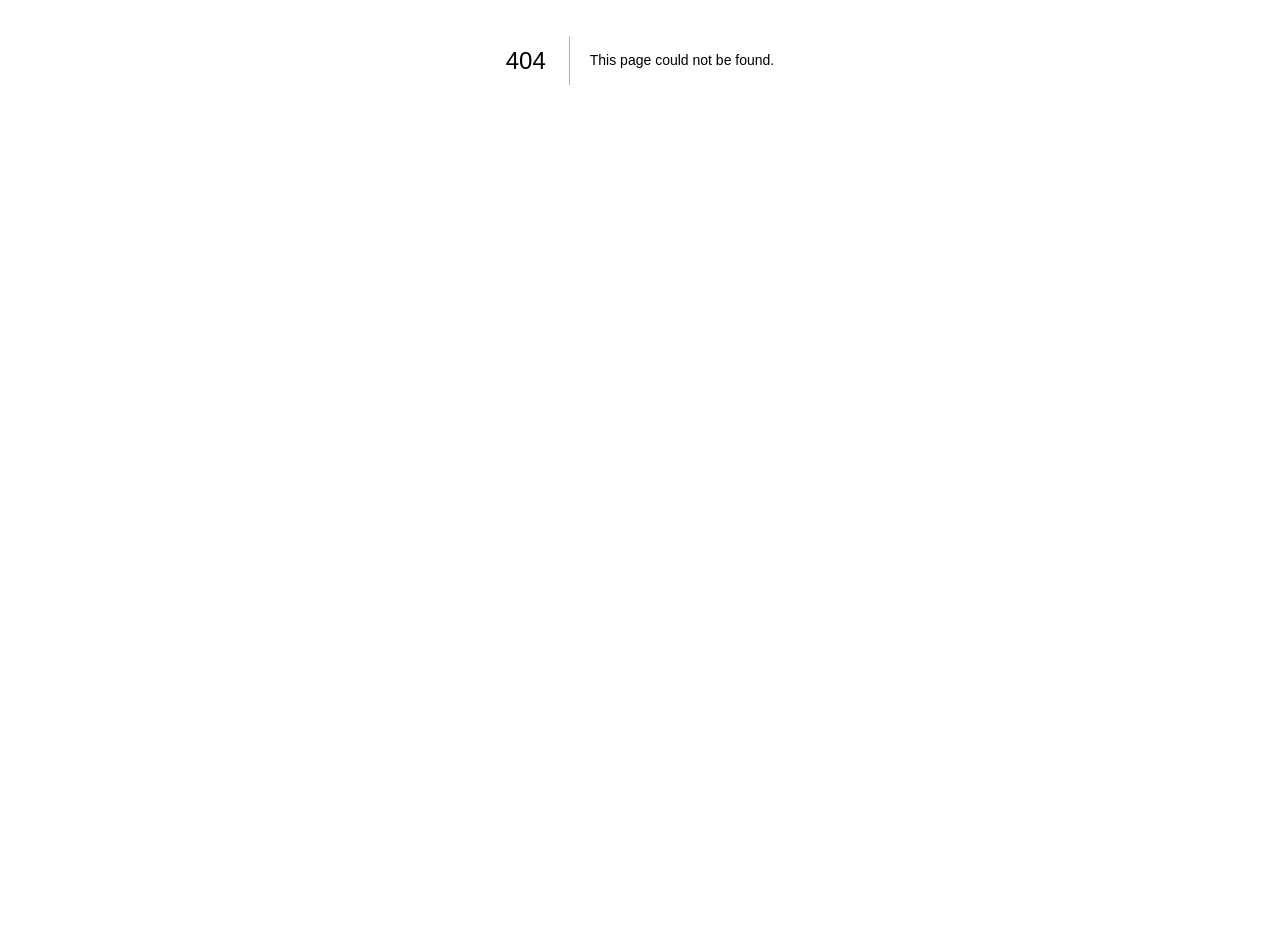
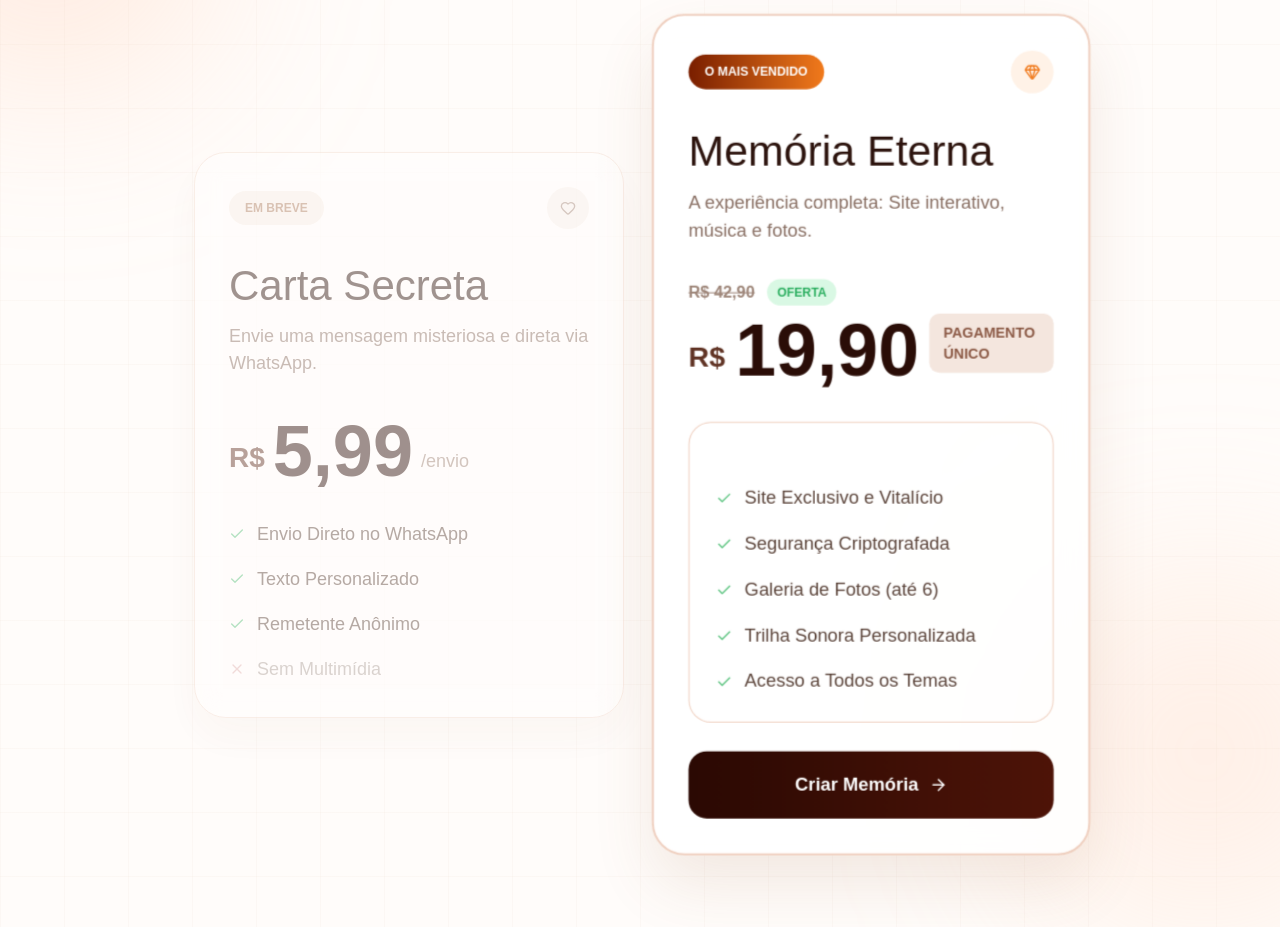
Before and after one commit to empt1xz/afetum2.0, a Next.js app: page /price in a window 1280 px wide. Before the commit this address had no page. Shown: the part 340-1267 px from the top of the page. Before the commit the page ends 800 px from the top, so only its background shows below. Built offline with nearby package versions, Linux system fonts and the light colour scheme.

Commit message:
feat: Tela de preço adicionada

```diff
--- /dev/null
+++ b/src/app/price/page.tsx
@@ -0,0 +1,144 @@
+import Header from "@/components/Header/Header";
+import styles from "./style.module.css";
+import { Heart, Gem, Check, X, ArrowRight } from "lucide-react";
+
+export default function Home() {
+  return (
+    <main className={styles.container}>
+      <Header />
+      <div className={styles.blurOne}></div>
+      <div className={styles.blurTwo}></div>
+
+      <section className={styles.hero}>
+        <span className={styles.badgeTop}>SEM MENSALIDADES</span>
+
+        <h1>Escolha seu Presente</h1>
+
+        <p>
+          Crie algo único para quem você ama. Pague apenas quando estiver pronto
+          para enviar.
+        </p>
+      </section>
+
+      <section className={styles.cards}>
+        {/* CARD 1 */}
+        <div className={`${styles.card} ${styles.disabled}`}>
+          <div className={styles.cardTop}>
+            <span className={styles.badgeSoon}>EM BREVE</span>
+
+            <button className={styles.iconButton}>
+              <Heart size={16} />
+            </button>
+          </div>
+
+          <div>
+            <h2>Carta Secreta</h2>
+
+            <p className={styles.description}>
+              Envie uma mensagem misteriosa e direta via WhatsApp.
+            </p>
+          </div>
+
+          <div className={styles.priceArea}>
+            <span className={styles.currency}>R$</span>
+
+            <strong>5,99</strong>
+
+            <span className={styles.send}>/envio</span>
+          </div>
+
+          <ul className={styles.features}>
+            <li>
+              <Check size={16} />
+              Envio Direto no WhatsApp
+            </li>
+
+            <li>
+              <Check size={16} />
+              Texto Personalizado
+            </li>
+
+            <li>
+              <Check size={16} />
+              Remetente Anônimo
+            </li>
+
+            <li className={styles.disabledFeature}>
+              <X size={16} />
+              Sem Multimídia
+            </li>
+          </ul>
+        </div>
+
+        {/* CARD 2 */}
+        <div className={`${styles.card} ${styles.activeCard}`}>
+          <div className={styles.cardTop}>
+            <span className={styles.badgePopular}>O MAIS VENDIDO</span>
+
+            <button className={styles.iconButtonOrange}>
+              <Gem size={16} />
+            </button>
+          </div>
+
+          <div>
+            <h2>Memória Eterna</h2>
+
+            <p className={styles.description}>
+              A experiência completa: Site interativo, música e fotos.
+            </p>
+          </div>
+
+          <div className={styles.pricing}>
+            <div className={styles.oldPriceRow}>
+              <span className={styles.oldPrice}>R$ 42,90</span>
+
+              <span className={styles.offer}>OFERTA</span>
+            </div>
+
+            <div className={styles.newPriceRow}>
+              <span className={styles.currency}>R$</span>
+
+              <strong>19,90</strong>
+
+              <span className={styles.oneTime}>PAGAMENTO ÚNICO</span>
+            </div>
+          </div>
+
+          <div className={styles.featureBox}>
+            <ul className={styles.features}>
+              <li>
+                <Check size={16} />
+                Site Exclusivo e Vitalício
+              </li>
+
+              <li>
+                <Check size={16} />
+                Segurança Criptografada
+              </li>
+
+              <li>
+                <Check size={16} />
+                Galeria de Fotos (até 6)
+              </li>
+
+              <li>
+                <Check size={16} />
+                Trilha Sonora Personalizada
+              </li>
+
+              <li>
+                <Check size={16} />
+                Acesso a Todos os Temas
+              </li>
+            </ul>
+          </div>
+
+          <button className={styles.button}>
+            Criar Memória
+            <ArrowRight size={18} />
+          </button>
+        </div>
+      </section>
+    </main>
+  );
+}
--- /dev/null
+++ b/src/app/price/style.module.css
@@ -0,0 +1,387 @@
+
+
+.container {
+  min-height: 100vh;
+  padding: 80px 20px;
+  position: relative;
+  overflow: hidden;
+
+  background:
+    linear-gradient(rgba(255, 255, 255, 0.55), rgba(255, 255, 255, 0.55)),
+    linear-gradient(to right, rgba(180, 120, 80, 0.08) 1px, transparent 1px),
+    linear-gradient(to bottom, rgba(180, 120, 80, 0.08) 1px, transparent 1px);
+
+  background-size:
+    100%,
+    64px 64px,
+    64px 64px;
+  background-color: #fff8f3;
+
+  display: flex;
+  flex-direction: column;
+  align-items: center;
+}
+
+.blurOne,
+.blurTwo {
+  position: absolute;
+  border-radius: 999px;
+  filter: blur(100px);
+  z-index: 0;
+}
+
+.blurOne {
+  width: 300px;
+  height: 300px;
+  background: rgba(255, 184, 146, 0.3);
+
+  top: 120px;
+  left: -100px;
+}
+
+.blurTwo {
+  width: 350px;
+  height: 350px;
+  background: rgba(255, 209, 179, 0.3);
+
+  bottom: 0;
+  right: -100px;
+}
+
+.hero {
+  z-index: 2;
+  text-align: center;
+  max-width: 720px;
+}
+
+.badgeTop {
+  display: inline-flex;
+  align-items: center;
+  justify-content: center;
+
+  padding: 8px 18px;
+
+  border-radius: 999px;
+
+  background: #fff;
+  border: 1px solid #f0ded3;
+
+  color: #9b6b4d;
+  font-size: 12px;
+  font-weight: 700;
+  letter-spacing: 0.5px;
+}
+
+.hero h1 {
+  margin-top: 18px;
+
+  font-size: 64px;
+  line-height: 1;
+  font-weight: 800;
+
+  color: #2d140d;
+}
+
+.hero p {
+  margin-top: 18px;
+
+  color: #8f7a70;
+
+  font-size: 22px;
+  line-height: 1.5;
+}
+
+.cards {
+  margin-top: 80px;
+
+  display: flex;
+  gap: 32px;
+  align-items: center;
+  justify-content: center;
+  flex-wrap: wrap;
+
+  z-index: 2;
+}
+
+.card {
+  width: 430px;
+
+  background: rgba(255, 255, 255, 0.85);
+
+  backdrop-filter: blur(12px);
+
+  border-radius: 32px;
+
+  padding: 34px;
+
+  border: 1px solid #f2ddd0;
+
+  box-shadow:
+    0 20px 40px rgba(145, 87, 48, 0.08),
+    inset 0 1px 0 rgba(255, 255, 255, 0.7);
+
+  transition: 0.3s ease;
+}
+
+.card:hover {
+  transform: translateY(-6px);
+}
+
+.disabled {
+  opacity: 0.45;
+}
+
+.activeCard {
+  border: 2px solid #efcfbf;
+
+  transform: scale(1.02);
+
+  box-shadow:
+    0 30px 60px rgba(145, 87, 48, 0.12),
+    inset 0 1px 0 rgba(255, 255, 255, 0.7);
+}
+
+.cardTop {
+  display: flex;
+  align-items: center;
+  justify-content: space-between;
+}
+
+.badgeSoon,
+.badgePopular {
+  padding: 8px 16px;
+  border-radius: 999px;
+
+  font-size: 12px;
+  font-weight: 800;
+}
+
+.badgeSoon {
+  background: #f7ede6;
+  color: #aa7b5d;
+}
+
+.badgePopular {
+  background: linear-gradient(90deg, #7a1f00, #f17a1c);
+
+  color: white;
+}
+
+.iconButton,
+.iconButtonOrange {
+  width: 42px;
+  height: 42px;
+
+  border-radius: 50%;
+  border: none;
+
+  display: flex;
+  align-items: center;
+  justify-content: center;
+
+  cursor: pointer;
+}
+
+.iconButton {
+  background: #f7efea;
+  color: #a28779;
+}
+
+.iconButtonOrange {
+  background: #fff2e7;
+  color: #f17a1c;
+}
+
+.card h2 {
+  margin-top: 34px;
+
+  font-size: 42px;
+  line-height: 1.1;
+
+  color: #2c130d;
+}
+
+.description {
+  margin-top: 14px;
+
+  color: #876d61;
+
+  font-size: 18px;
+  line-height: 1.5;
+}
+
+.priceArea {
+  display: flex;
+  align-items: flex-end;
+  gap: 8px;
+
+  margin-top: 38px;
+}
+
+.currency {
+  font-size: 28px;
+  font-weight: 700;
+  color: #603324;
+  margin-bottom: 8px;
+}
+
+.priceArea strong,
+.newPriceRow strong {
+  font-size: 72px;
+  line-height: 1;
+  color: #2a0d07;
+}
+
+.send {
+  margin-bottom: 12px;
+
+  color: #9c8275;
+  font-size: 18px;
+}
+
+.features {
+  margin-top: 34px;
+
+  display: flex;
+  flex-direction: column;
+  gap: 18px;
+
+  list-style: none;
+}
+
+.features li {
+  display: flex;
+  align-items: center;
+  gap: 12px;
+
+  color: #5b443a;
+  font-size: 18px;
+  font-weight: 500;
+}
+
+.features li svg {
+  color: #58c27d;
+  min-width: 16px;
+}
+
+.disabledFeature {
+  opacity: 0.5;
+}
+
+.disabledFeature svg {
+  color: #c26b6b !important;
+}
+
+.pricing {
+  margin-top: 34px;
+}
+
+.oldPriceRow {
+  display: flex;
+  align-items: center;
+  gap: 12px;
+}
+
+.oldPrice {
+  color: #9d8578;
+  text-decoration: line-through;
+  font-weight: 700;
+}
+
+.offer {
+  background: #d9f8e4;
+  color: #2baf60;
+
+  padding: 4px 10px;
+  border-radius: 999px;
+
+  font-size: 12px;
+  font-weight: 800;
+}
+
+.newPriceRow {
+  margin-top: 8px;
+
+  display: flex;
+  align-items: flex-end;
+  gap: 10px;
+}
+
+.oneTime {
+  margin-bottom: 14px;
+
+  background: #f4e6de;
+
+  padding: 8px 14px;
+  border-radius: 10px;
+
+  color: #8c5a46;
+
+  font-size: 14px;
+  font-weight: 700;
+}
+
+.featureBox {
+  margin-top: 34px;
+
+  border: 1px solid #efcfbf;
+
+  border-radius: 22px;
+
+  padding: 26px;
+}
+
+.button {
+  margin-top: 28px;
+
+  width: 100%;
+  height: 66px;
+
+  border: none;
+  border-radius: 18px;
+
+  background: linear-gradient(90deg, #2b0903, #4e1408);
+
+  color: white;
+
+  font-size: 18px;
+  font-weight: 700;
+
+  display: flex;
+  align-items: center;
+  justify-content: center;
+  gap: 10px;
+
+  cursor: pointer;
+
+  transition: 0.3s ease;
+}
+
+.button:hover {
+  transform: translateY(-2px);
+  opacity: 0.95;
+}
+
+@media (max-width: 980px) {
+  .hero h1 {
+    font-size: 48px;
+  }
+
+  .hero p {
+    font-size: 18px;
+  }
+
+  .card {
+    width: 100%;
+    max-width: 430px;
+  }
+
+  .priceArea strong,
+  .newPriceRow strong {
+    font-size: 54px;
+  }
+
+  .card h2 {
+    font-size: 34px;
+  }
+}
--- a/src/components/Header/Header.tsx
+++ b/src/components/Header/Header.tsx
@@ -15,7 +15,7 @@ export default function Header() {
         </nav>
 
         <button>
-            Entrar
+            <Link href="/login">Entrar</Link>
         </button>
       </header>
     </>
```
